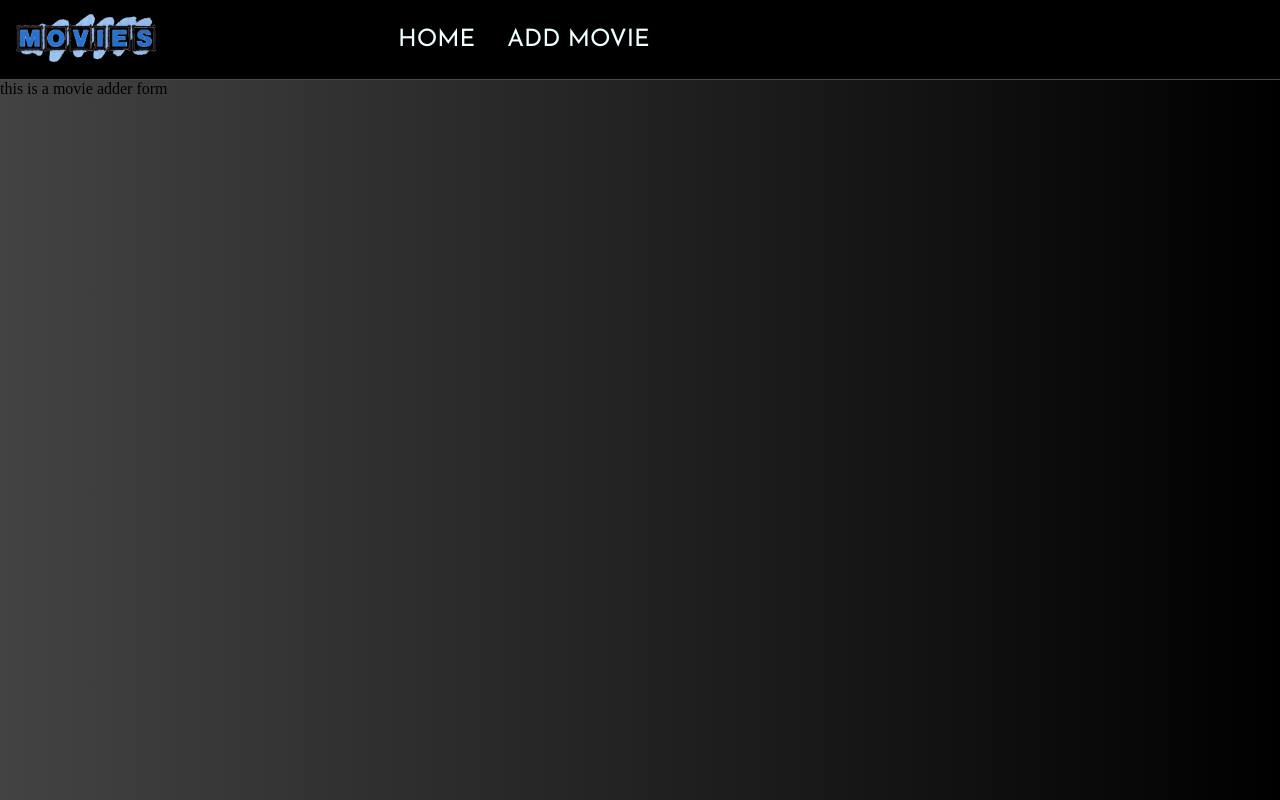
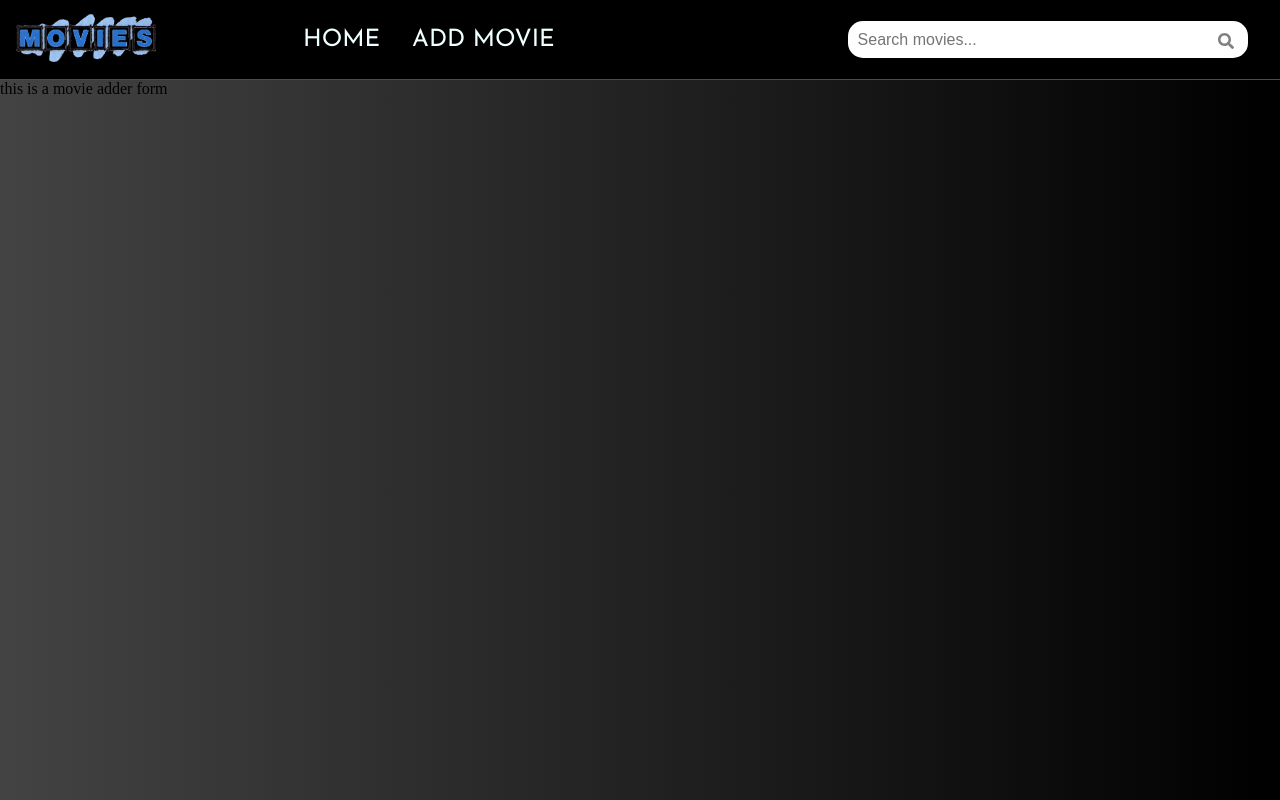
Before and after one commit to tommyb89/movie-frontend, a React (Create React App) app: page /add-movie in a window 1280 px wide. Built offline with nearby package versions, Linux system fonts and the light colour scheme.

Commit message:
search bar added

```diff
--- a/package.json
+++ b/package.json
@@ -3,6 +3,9 @@
   "version": "0.1.0",
   "private": true,
   "dependencies": {
+    "@fortawesome/fontawesome-svg-core": "^1.2.36",
+    "@fortawesome/free-solid-svg-icons": "^5.15.4",
+    "@fortawesome/react-fontawesome": "^0.1.16",
     "@testing-library/jest-dom": "^5.16.1",
     "@testing-library/react": "^12.1.2",
     "@testing-library/user-event": "^13.5.0",
--- a/src/components/Search/Search.jsx
+++ b/src/components/Search/Search.jsx
@@ -1,8 +1,29 @@
 import React from "react";
 import "./Search.scss";
+import { FontAwesomeIcon } from "@fortawesome/react-fontawesome";
+import { faSearch } from "@fortawesome/free-solid-svg-icons";
 
-const Search = () => {
-  return <div>this is a search input</div>;
+const Search = (props) => {
+  const { label, searchTerm, handleInput } = props;
+
+  return (
+    <form className="search-box">
+      <input
+        type="text"
+        name="search"
+        placeholder="Search movies..."
+        value={searchTerm}
+        onInput={handleInput}
+        className="search-box__input"
+      />
+      <FontAwesomeIcon
+        icon={faSearch}
+        color="grey"
+        transform=" left-30 down-2 "
+        className="fontawesome"
+      />
+    </form>
+  );
 };
 
 export default Search;
--- a/src/components/Search/Search.scss
+++ b/src/components/Search/Search.scss
@@ -0,0 +1,15 @@
+@use "../../assets/sass/variables" as *;
+
+.search-box {
+  &__input {
+    padding: 0.6rem;
+    border: none;
+    border-radius: 15px;
+    color: black;
+    width: 25rem;
+    font-size: 1rem;
+  }
+}
+
+@media screen and (min-width: $large) {
+}
```
Also changed, not shown: 1 other file (tests, documents, lock files or other folders).
